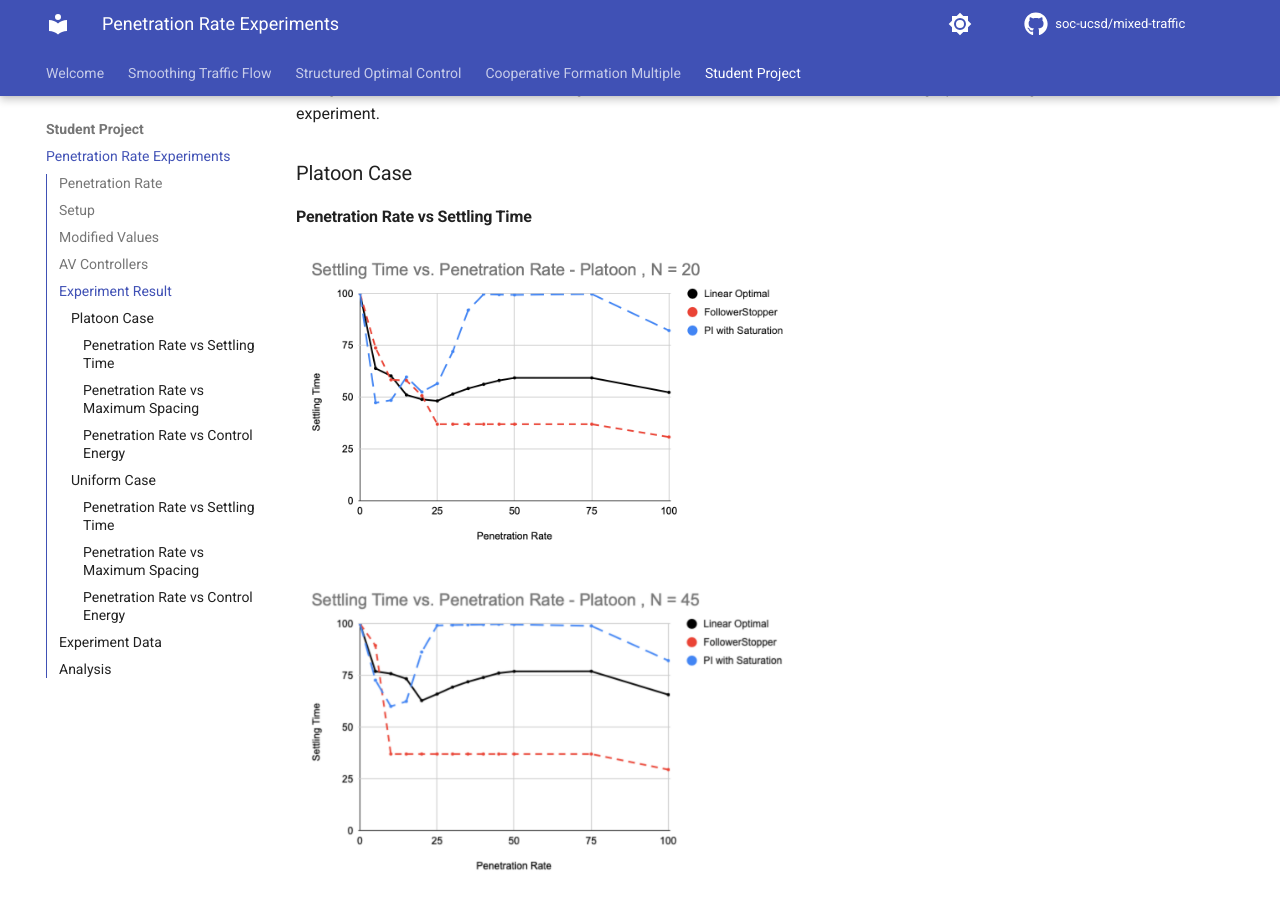
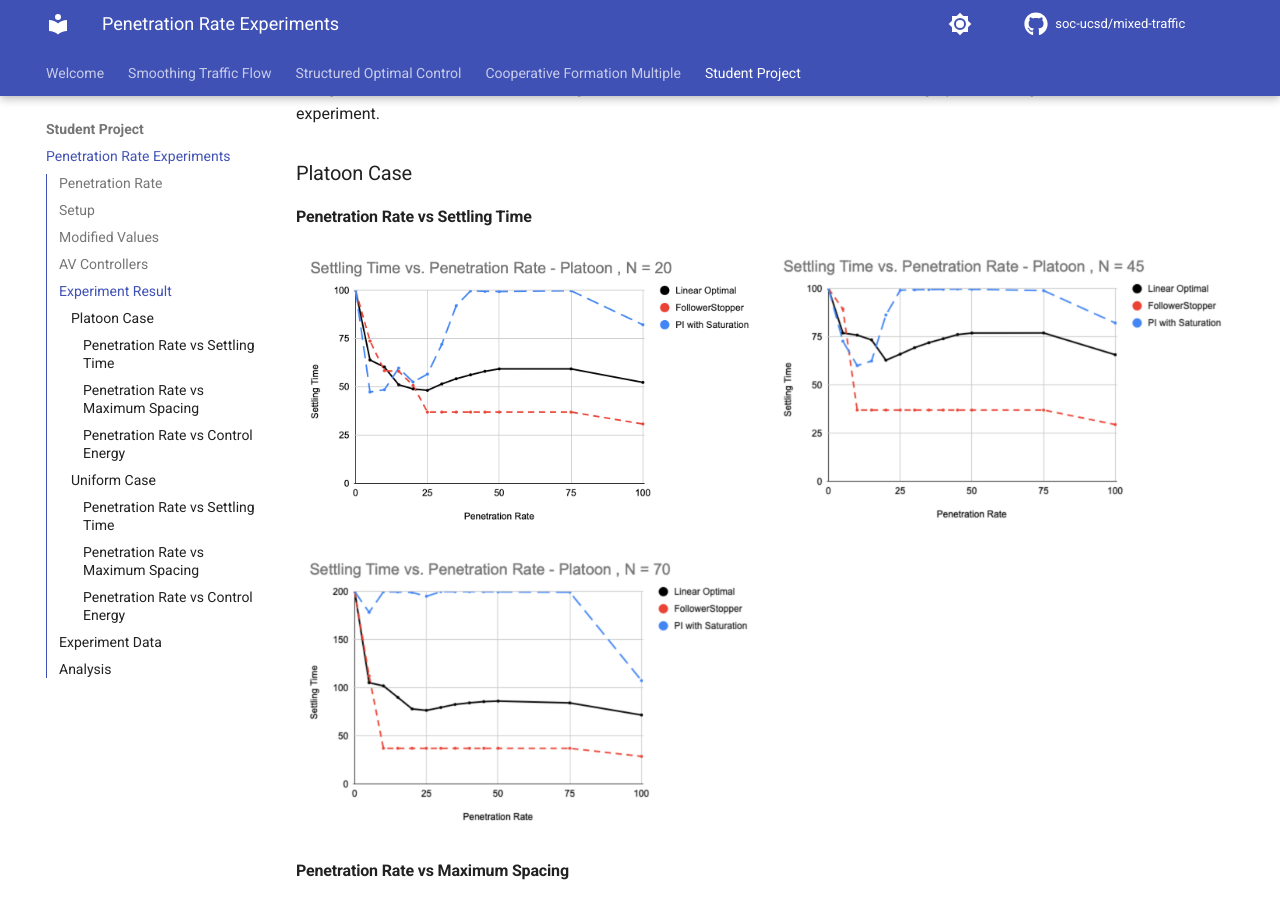
Before and after one commit to soc-ucsd/mixed-traffic, an MkDocs documentation site: the page built from docs/student_project/numerical_data.md, in a window 1280 px wide and 900 px high, scrolled down 1148 px. Built offline with MkDocs 1.6.1 and Material for MkDocs 9.7.7, drawn with Linux system fonts in a browser that asks for light colours; comment, search, counter and statistics services are not loaded.

Commit message:
Update numerical_data.md

```diff
--- a/docs/student_project/numerical_data.md
+++ b/docs/student_project/numerical_data.md
@@ -36,12 +36,15 @@ Using all of the raw data obtained through the simulation, we were able to creat
 
 #### Penetration Rate vs Settling Time
 
+<div class="grid cards" markdown>
 
 ![Alt Text](images/penetration_rate_data/Platoon/Platoon_N=20_settlingtime.png){ width="500" }
 
 ![Alt Text](images/penetration_rate_data/Platoon/Platoon_N=45_settlingtime.png){ width="500" }
 
 ![Alt Text](images/penetration_rate_data/Platoon/Platoon_N=70_settlingtime.png){ width="500" }
+
+</div>
 
 #### Penetration Rate vs Maximum Spacing
 
```
